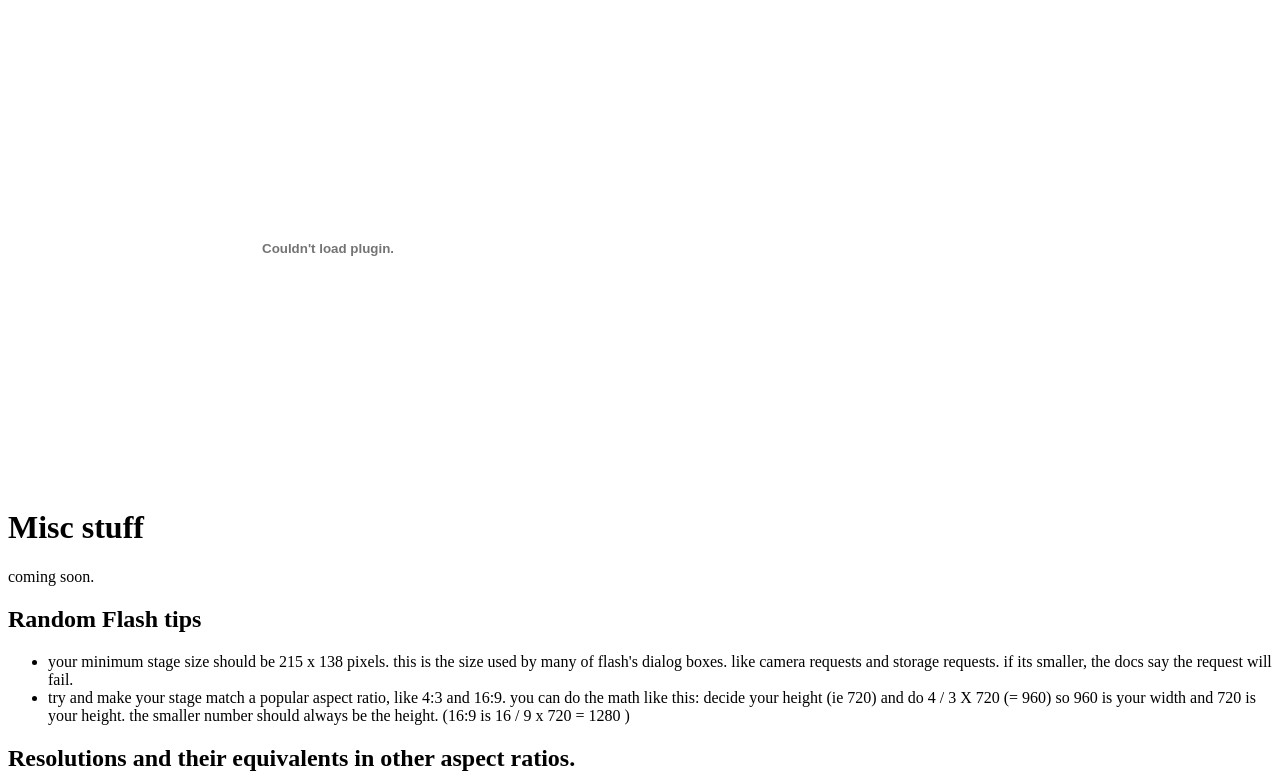
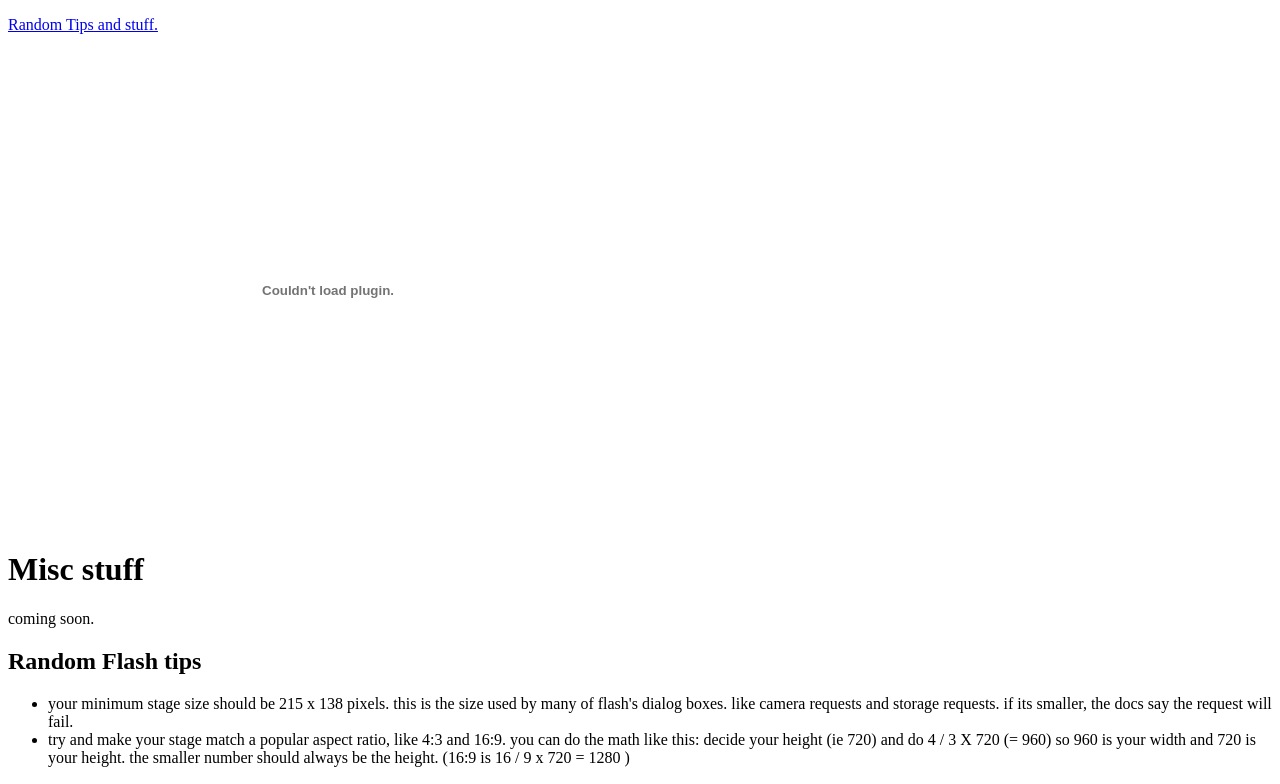
Before and after one commit to Raker77/Raker77.github.io, a plain HTML site: page vtas.html in a window 1280 px wide. Shown: the top 784 px of the page. Drawn offline with Linux system fonts and the light colour scheme.

Commit message:
Update vtas.html

```diff
--- a/vtas.html
+++ b/vtas.html
@@ -4,6 +4,7 @@
 <title>tidbits of info, flash or otherwise</title>
 </head>
 <body>
+<p><a href="vtas.html">Random Tips and stuff. </a></p>
 <embed href="outpost-haven-1.3-fixed.swf" quality="high" wmode="direct"  width="640" height="480" name="gameObj" align="middle" allowScriptAccess="always" allowFullScreen="true" type="application/x-shockwave-flash" pluginspage="https://www.adobe.com/go/getflashplayer" />
 
 <h1>Misc stuff</h1>
```
